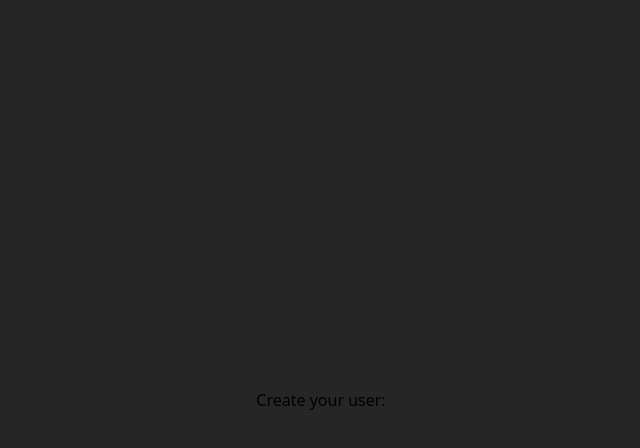
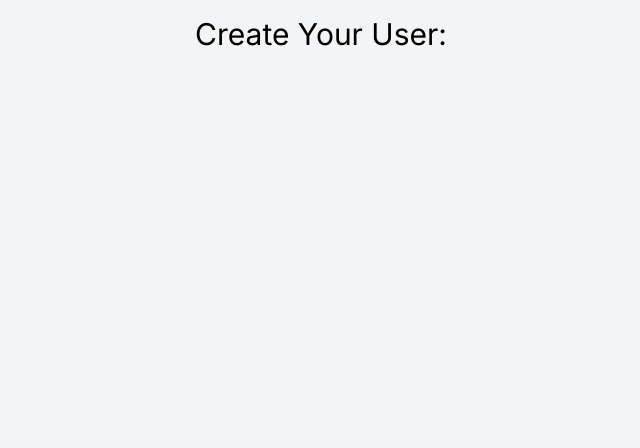
Before and after one commit to gfloriano11/node-crud, a React (Vite) app: page / in a window 1280 px wide. Shown: the top 448 px of the page, without its empty margins (319-959 px from the left). Built offline with nearby package versions, Linux system fonts and the light colour scheme.

Commit message:
style: app component colors

```diff
--- a/src/App.jsx
+++ b/src/App.jsx
@@ -1,8 +1,8 @@
 function App() {
 
   return (
-    <div className="bg-neutral-800 w-dvw h-dvh flex justify-center items-center">
-      <h1>Create your user:</h1>
+    <div className="bg-gray-100 w-dvw h-dvh flex justify-center items-start pt-4">
+      <h1 className="text-black font-normal font-inter text-3xl">Create Your User:</h1>
     </div>
   )
 }
```
